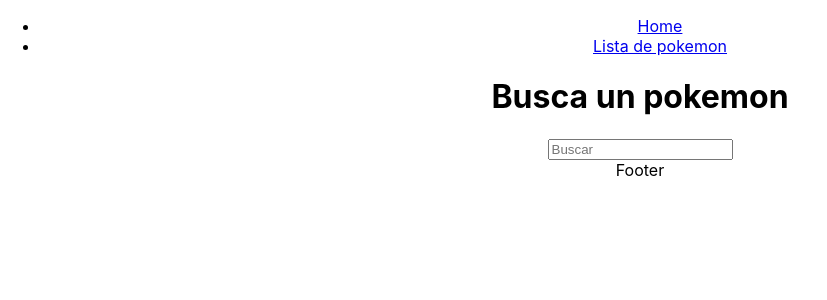
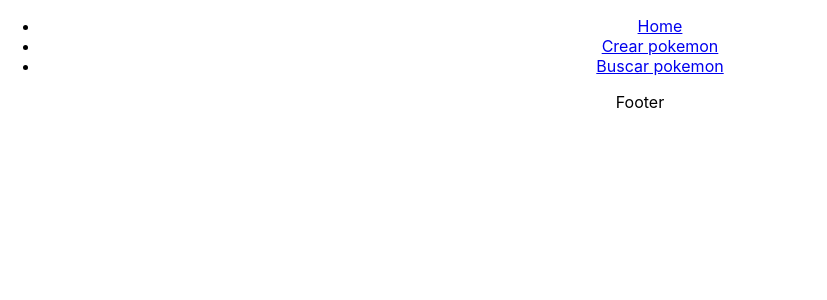
Before and after one commit to Saralopezlovon/PokeApp, a React (Create React App) app: page / in a window 1280 px wide. Shown: the top 300 px of the page, without its empty margins (0-827 px from the left). Built offline with nearby package versions, Linux system fonts and the light colour scheme.

Commit message:
Add routes

```diff
--- /dev/null
+++ b/src/components/FormCreate/FormCreate.jsx
@@ -0,0 +1,7 @@
+import React from "react";
+
+const FormCreate = () => {
+  return <div>FormCreate</div>;
+};
+
+export default FormCreate;
--- /dev/null
+++ b/src/components/FormCreate/index.js
@@ -0,0 +1 @@
+export { default } from "./FormCreate";
--- a/src/components/Main/Main.jsx
+++ b/src/components/Main/Main.jsx
@@ -1,6 +1,8 @@
 import React, { useState, useEffect } from 'react';
 import Form from '../Form';
 import PokeList from '../PokeList';
+import FormCreate from '../FormCreate';
+
 import axios from 'axios';
 import {Route, Routes} from 'react-router-dom'; //Para las rutas
 import { useDebounce } from "use-debounce";
@@ -50,8 +52,11 @@ const Main = () => {
 
   return(<main >
   <Routes>
-    <Route path="/" element={<Form setInfo={setInfo}/>} />
-    <Route path="/list" element={<PokeList infoPokemon={pokemon}/>} />
+    <Route path="/search" element={<Form setInfo={setInfo}/>} />
+    <Route path="/" element={<PokeList infoPokemon={pokemon}/>} />
+    <Route path="/new" element={<FormCreate/>} />
+
+
   </Routes>
 </main>);
 };
--- a/src/components/Nav/Nav.jsx
+++ b/src/components/Nav/Nav.jsx
@@ -4,7 +4,8 @@ import {Link} from 'react-router-dom';
 const Nav = () => {
   return (<nav><ul>
     <li><Link to="/">Home</Link></li>
-    <li><Link to="/list">Lista de pokemon</Link></li>
+    <li><Link to="/new">Crear pokemon</Link></li>
+    <li><Link to="/search">Buscar pokemon</Link></li>
   </ul></nav>);
 };
 
```
Also changed, not shown: src/components/FormCreate/FormCreate.css (added), 1 other file (tests, documents, lock files or other folders).
